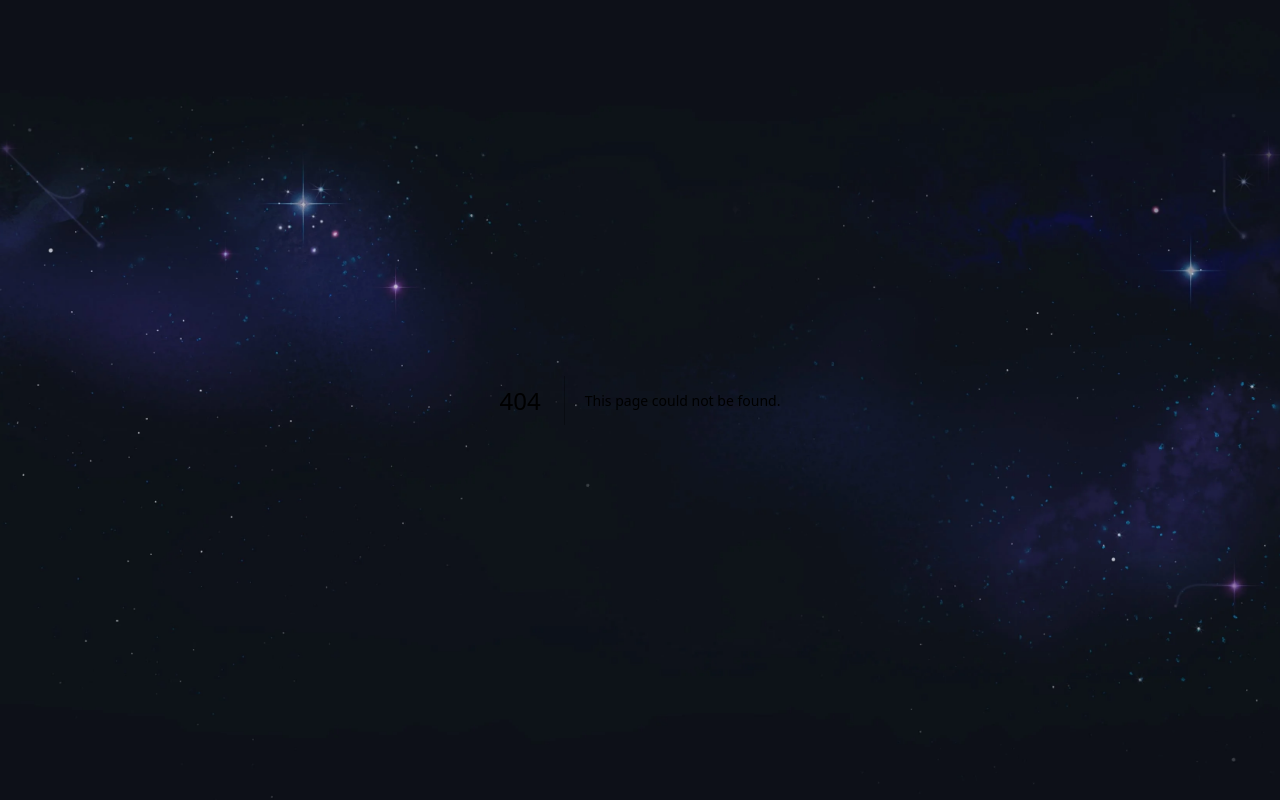
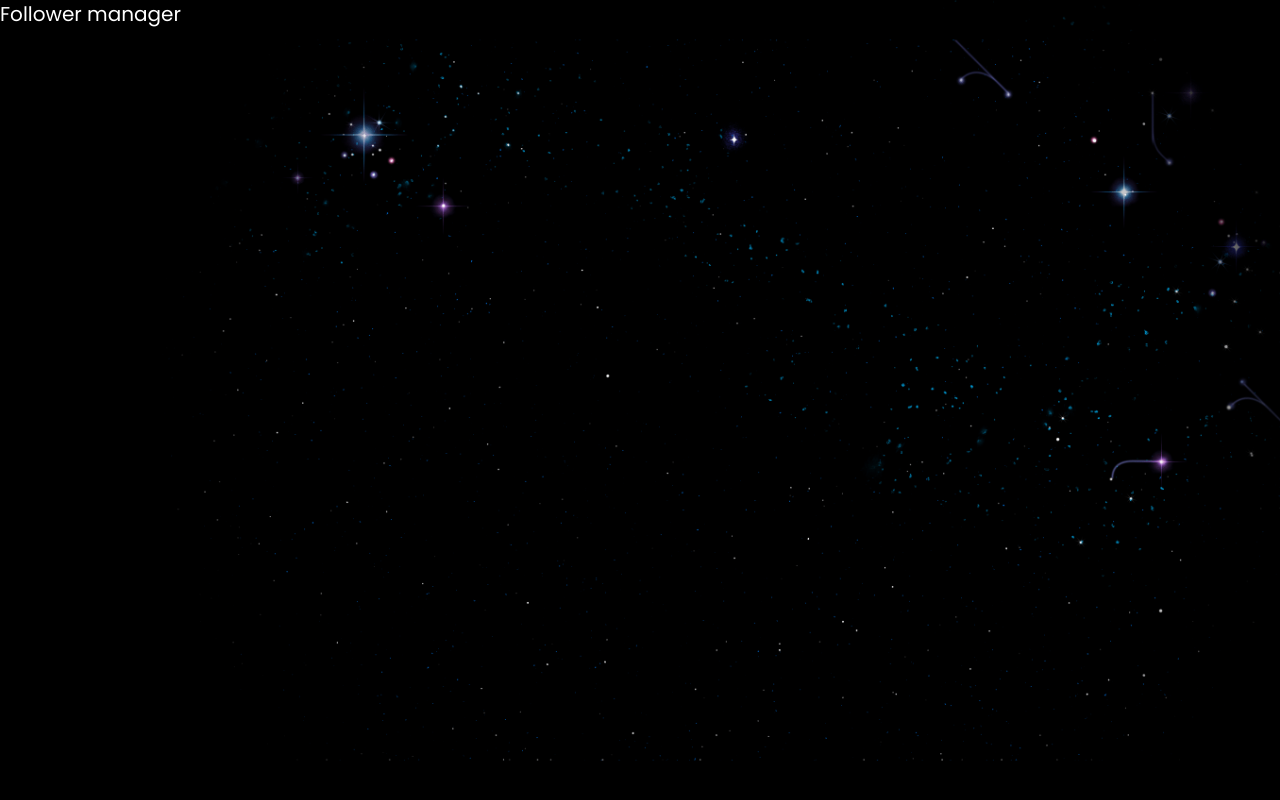
Before and after one commit to Alirezawmoradi/Github-RepoSweep, a Next.js app: page /follower-manager in a window 1280 px wide. Before the commit this address had no page. Built offline with nearby package versions, Linux system fonts and the light colour scheme.

Commit message:
initial commit

```diff
--- /dev/null
+++ b/src/app/follower-manager/layout.tsx
@@ -0,0 +1,16 @@
+import { ReactNode } from "react";
+import 'react-toastify/dist/ReactToastify.css';
+
+export default function DashboardLayout({ children }: { children: ReactNode }) {
+    return (
+        <div className="relative min-h-screen bg-black">
+            <div
+                className="fixed inset-0 bg-black bg-star-pattern bg-cover bg-center bg-no-repeat z-0"
+                style={{minHeight: '100vh'}}
+            ></div>
+            <main className="relative z-10 min-h-screen">
+                {children}
+            </main>
+        </div>
+    );
+}
--- /dev/null
+++ b/src/app/follower-manager/page.tsx
@@ -0,0 +1,5 @@
+export default async function FollowerManager() {
+    return (
+        <h2 className='text-white text-xl'>Follower manager</h2>
+    )
+}
```
